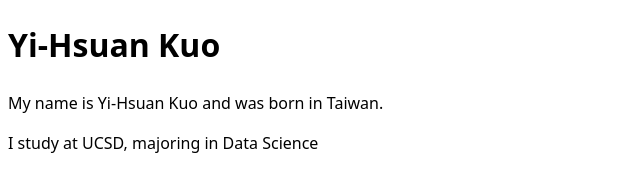
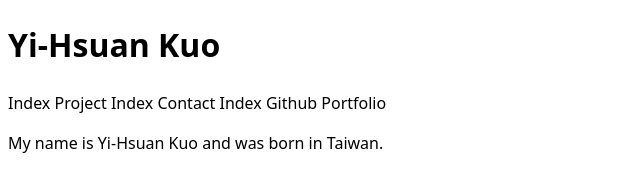
Before and after one commit to YihsuanKuo/portfolio, a plain HTML site: page index.html in a window 1280 px wide. Shown: the top 169 px of the page, without its empty margins (0-640 px from the left). Drawn offline with Linux system fonts and the light colour scheme.

Commit message:
add navigation menu to index.html

```diff
--- a/index.html
+++ b/index.html
@@ -8,6 +8,12 @@
 </head>
 <body>
     <h1>Yi-Hsuan Kuo</h1>
+    <nav>
+        <a herf="index.html">Index</a>
+        <a herf="projects/index.html">Project Index</a>
+        <a herf="contact/index.html">Contact Index</a>
+        <a herf="https://github.com/YihsuanKuo" target="_blan">Github Portfolio</a>
+    </nav>
     <p>My name is Yi-Hsuan Kuo and was born in Taiwan.</p>
     <p>I study at UCSD, majoring in Data Science</p>
     <img src="image/BMW_Z8_(2009-05-20).jpeg" alt="An image of BMW Z8 found on line." width="900" height="600">
```
